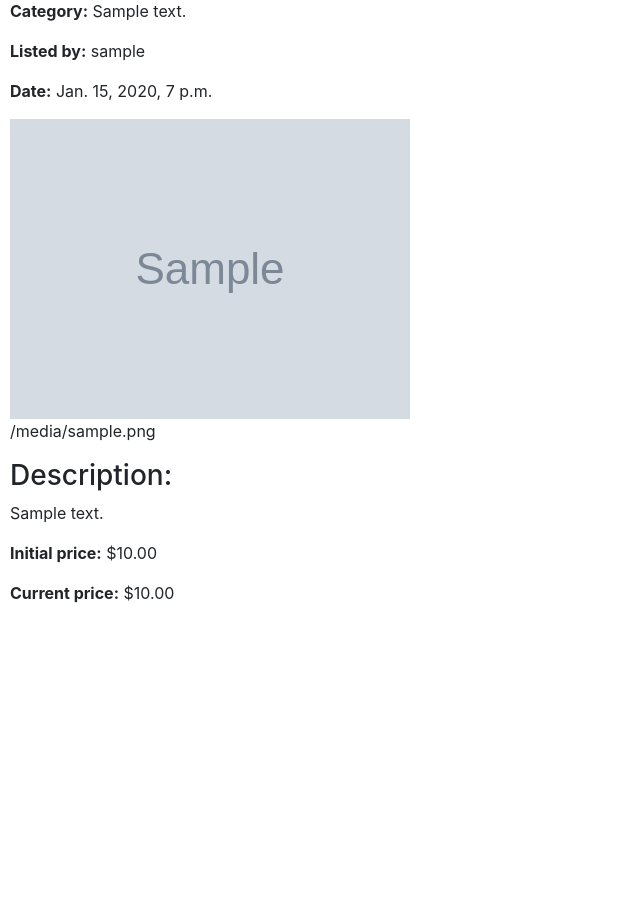
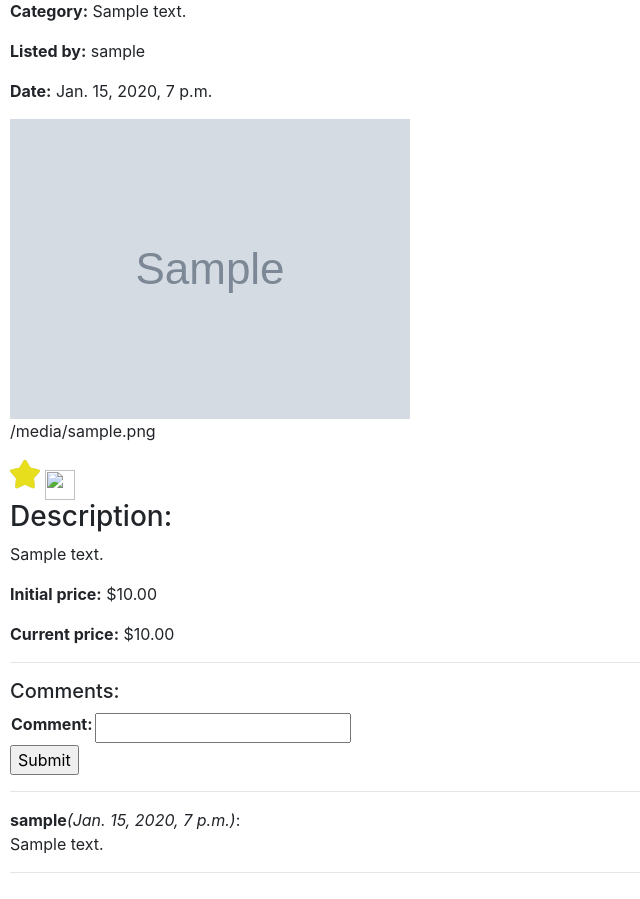
Before and after one commit to marcoswada/cs50w-commerce, a Django app: page /listing/1 in a window 1280 px wide. Shown: the part 210-1109 px from the top of the page, without its empty margins (0-640 px from the left). Before the commit the page ends 813 px from the top, so only its background shows below. Run offline with Django 3.2, Linux system fonts and the light colour scheme; a user stored in the database is signed in; tables that the repository leaves empty hold one stand-in row (values such as "Sample post"); grey boxes marked "Sample" are stand-in pictures; some libraries are stand-ins or nearby versions.

Commit message:
20210614-0237

```diff
--- a/auctions/forms.py
+++ b/auctions/forms.py
@@ -36,3 +36,6 @@ class ListingForm2(ModelForm):
         fields = ['active', 'title', 'picture', 'description', 'category', 'initialPrice', 'currentPrice']
         labels = {'active': _('Active')}
         help_texts = {'active': _('Listing status')}
+
+class CommentForm(forms.Form):
+    comment = forms.CharField(max_length=255)
--- a/auctions/models.py
+++ b/auctions/models.py
@@ -38,7 +38,8 @@ class Bid(models.Model):
 class Comment(models.Model):
     item = models.ForeignKey(Listing, on_delete=models.PROTECT)
     user = models.ForeignKey(User, on_delete=models.PROTECT)
-    comment = models.CharField(max_length=255)
+    timestamp = models.DateTimeField(auto_now_add=True)
+    comment = models.CharField(max_length=255, blank=False, null=False)
     def __str__(self):
         return(f"({ self.id }) { self.item } { self.user }: { self.comment }")
 
--- a/auctions/templates/auctions/teste.html
+++ b/auctions/static/auctions/teste.html
@@ -8,11 +8,13 @@
 </head>
 <body>
     <div>
+        <embed src="star-anim.svg" width="200px" height="200px">
         <svg viewBox="0 0 10 10" xmlns="http://www.w3.org/2000/svg">
             <rect width="10" height="10">
                 <animate attributeName="rx" values="0;5;0" dur="10s" repeatCount="indefinite" />
             </rect>
         </svg>
+
         <svg viewBox="0 0 200 100" xmlns="http://www.w3.org/2000/svg">
             <!-- Example of a polygon with the default fill -->
             <polygon points="0,100 50,25 50,75 100,0" />
--- a/auctions/templates/auctions/listing.html
+++ b/auctions/templates/auctions/listing.html
@@ -9,11 +9,35 @@
             <p><b>Date:</b> {{ listing.creationDate }}</p>
             <img src={{ listing.picture.url }}>
             <p>{{ listing.picture.url }}</p>
+            <embed src="/static/auctions/star1.svg" width="30px" height="30px" usemap="#teste"/>
+            <img src="" alt="" srcset="" width="30" height="30" usemap="#teste" />
+            <map name="teste">
+                <area shape="circle" coords="15,15,7" href="#" alt="">
+            </map>
             <h3>Description:</h3>
             <p>{{ listing.description }}</p>
             <p><b>Initial price:</b> ${{ listing.initialPrice }}</p>
             <p><b>Current price:</b> ${{ listing.currentPrice }}</p>
 
         </div>
+        <hr>
+        <div>
+            <h5>Comments:</h5>
+            <form action="" method="post">
+                {% csrf_token %}
+                <table>
+                    {{ form.as_table }}
+                </table>
+                <input type="submit" value="Submit">
+            </form>
+            <hr>
+            {% for comment in comments %}
+                <div>
+                    <b>{{ comment.user }}</b><i>({{ comment.timestamp }})</i>:
+                    <p>{{ comment.comment }}</p>
+                </div>
+                <hr>
+            {% endfor %}
+        </div>
     {% endif %}
 {% endblock %}
--- a/auctions/views.py
+++ b/auctions/views.py
@@ -1,12 +1,12 @@
 from django.contrib.auth import authenticate, get_user, login, logout
 from django.db import IntegrityError
 from django.http import HttpResponse, HttpResponseRedirect
-from django.shortcuts import render
+from django.shortcuts import redirect, render
 from django.urls import reverse
 import datetime
 
-from auctions.models import User, Listing
-from auctions.forms import ListingForm
+from auctions.models import User, Listing, Comment
+from auctions.forms import ListingForm, CommentForm
 
 def index(request):
     return render(request, "auctions/index.html", {
@@ -66,8 +66,30 @@ def register(request):
         return render(request, "auctions/register.html")
 
 def listing(request, listing_id):
-    return render(request, "auctions/listing.html",{
-        "listing": Listing.objects.get(id=listing_id),
+    if request.method == "POST":
+        form = CommentForm(request.POST)
+        if form.is_valid():
+            obj=Comment()
+            obj.item = Listing.objects.get(pk=listing_id)
+            obj.user = get_user(request)
+            obj.comment = form.cleaned_data['comment']
+            obj.save()
+            #return HttpResponseRedirect(reverse('listing',listing_id))
+            return render(request, "auctions/listing.html", context={
+                "listing": Listing.objects.get(pk=listing_id),
+                "comments": Comment.objects.filter(item__exact=listing_id).order_by("-timestamp"),
+                "form": CommentForm(),
+            })
+        else:
+            return render(request, "auctions/listing.html", context={
+                "listing": Listing.objects.get(id=listing_id),
+                "comments": Comment.objects.filter(item__exact=listing_id).order_by("-timestamp"),
+                "form": form, })
+    else:
+        return render(request, "auctions/listing.html",{
+            "listing": Listing.objects.get(id=listing_id),
+            "comments": Comment.objects.filter(item__exact=listing_id).order_by("-timestamp"),
+            "form": CommentForm(),
     })
 
 def create(request):
```
Also changed, not shown: auctions/migrations/0010_comment_timestamp.py (added), auctions/static/auctions/star-anim.svg (added), auctions/static/auctions/star.svg (renamed from auctions/templates/auctions/star.svg), auctions/static/auctions/star1.svg (added), auctions/static/auctions/testesvg.html (renamed from auctions/templates/auctions/testesvg.html).
